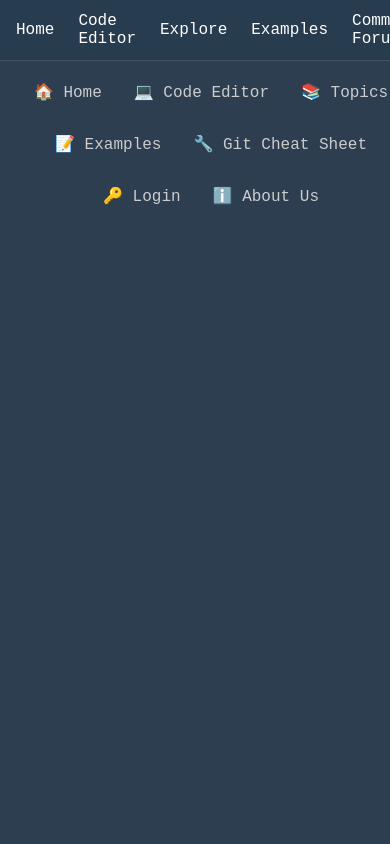
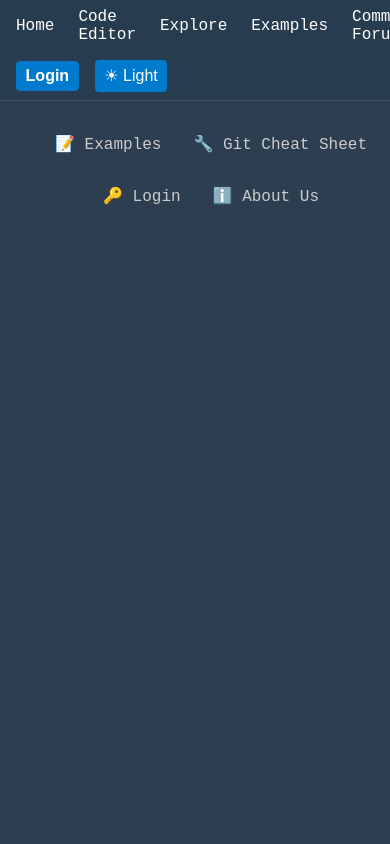
Before and after one commit to shubh-rgb/online-code-console, a React (Create React App) app in the folder frontend/: page / in a window 390 px wide. Shown: the top 844 px of the page. Built offline with nearby package versions, Linux system fonts and the light colour scheme; no server answers.

Commit message:
continuous fix

```diff
--- a/frontend/src/styles/Layout.css
+++ b/frontend/src/styles/Layout.css
@@ -51,22 +51,25 @@
   color: #1abc9c;
 }
 
+/* Navbar Container */
 .navbar {
   position: fixed;
   top: 0;
-  left: 0;
+  left: 250px; /* Match your sidebar width */
   right: 0;
   height: 60px;
   background-color: #283c50;
   display: flex;
+  justify-content: space-between; /* Align left and right sections */
   align-items: center;
-  padding: 0 1rem;
+  padding: 0 1.5rem;
   z-index: 1000;
   color: white;
-  border-bottom: 1px solid #445364; /* optional: visual separation */
+  border-bottom: 1px solid #445364;
 }
 
-.nav-links {
+/* Left-aligned links */
+.navbar-left .nav-links {
   list-style: none;
   display: flex;
   gap: 1.5rem;
@@ -75,12 +78,20 @@
   align-items: center;
 }
 
-.nav-links li {
+/* Right-aligned actions (login, theme switch) */
+.navbar-right .nav-actions {
+  list-style: none;
+  display: flex;
+  gap: 1rem;
   margin: 0;
+  padding: 0;
+  align-items: center;
 }
 
+/* Common link/button styling */
 .nav-links a,
-.nav-links button {
+.nav-actions a,
+.nav-actions button {
   color: white;
   text-decoration: none;
   background: none;
@@ -89,15 +100,33 @@
   font-size: 1rem;
 }
 
-.nav-links button {
+/* Primary button */
+.nav-actions button {
   padding: 0.4rem 0.6rem;
   border-radius: 4px;
   background-color: #007acc;
   color: white;
 }
 
-.nav-links button:hover {
+.nav-actions button:hover {
   background-color: #005f9e;
+}
+
+/* Responsive improvement */
+@media (max-width: 768px) {
+  .navbar {
+    left: 0; /* sidebar collapses */
+    padding: 0 1rem;
+    flex-direction: column;
+    height: auto;
+  }
+
+  .navbar-left,
+  .navbar-right {
+    width: 100%;
+    justify-content: center;
+    margin: 0.5rem 0;
+  }
 }
 
 .main-content {
```
Also changed, not shown: 1 other file (tests, documents, lock files or other folders).
